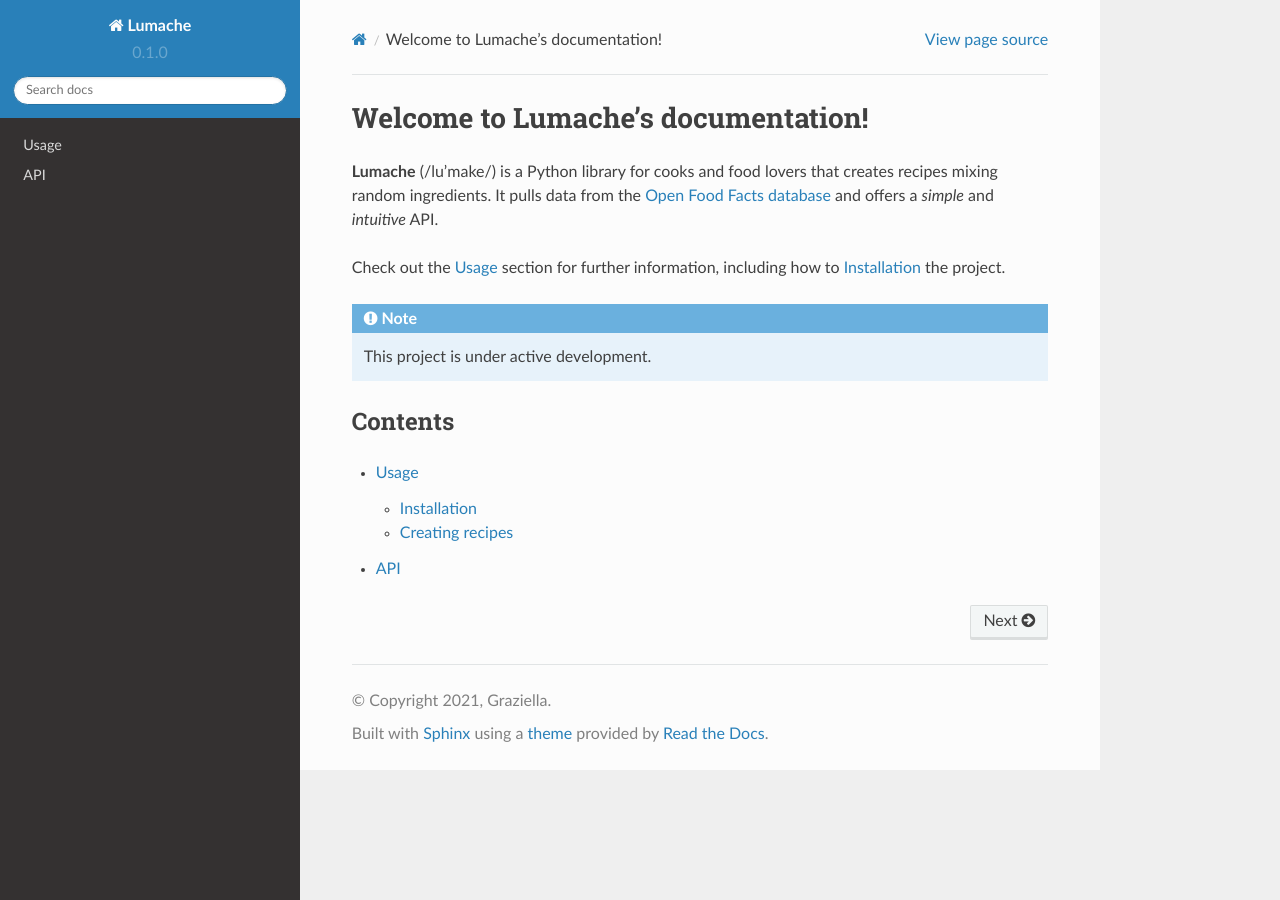
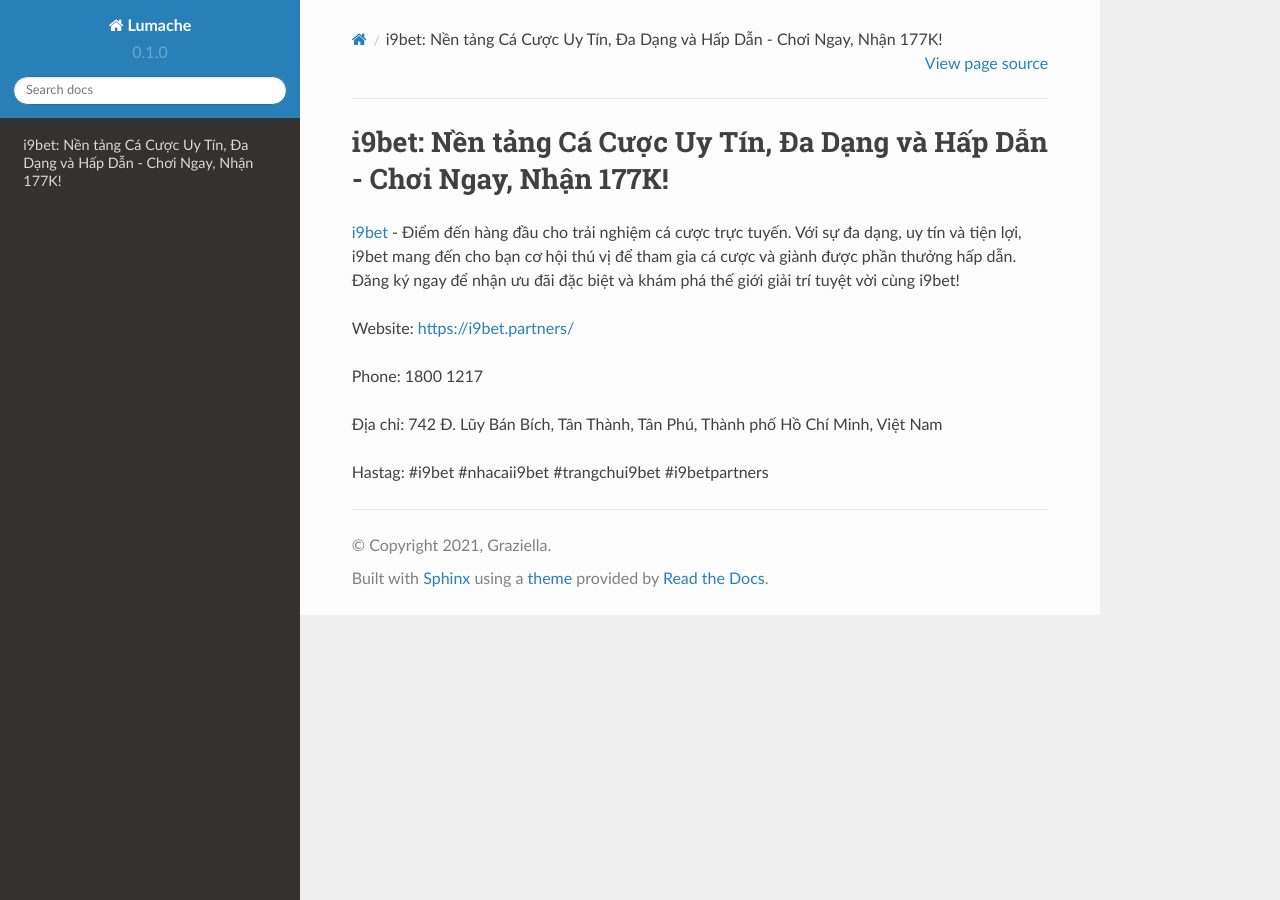
Before and after one commit to socialentity/i9betpartners, a Sphinx documentation site: the page built from docs/source/index.rst, in a window 1280 px wide. Built offline with Sphinx 7.4.7 and the Read the Docs theme 2.0.0, drawn with Linux system fonts in a browser that asks for light colours.

Commit message:
Update index.rst

```diff
--- a/docs/source/index.rst
+++ b/docs/source/index.rst
@@ -1,22 +1,12 @@
-Welcome to Lumache's documentation!
+i9bet: Nền tảng Cá Cược Uy Tín, Đa Dạng và Hấp Dẫn - Chơi Ngay, Nhận 177K!
 ===================================
 
-**Lumache** (/lu'make/) is a Python library for cooks and food lovers
-that creates recipes mixing random ingredients.
-It pulls data from the `Open Food Facts database <https://world.openfoodfacts.org/>`_
-and offers a *simple* and *intuitive* API.
+`i9bet <https://i9bet.partners/>`_ - Điểm đến hàng đầu cho trải nghiệm cá cược trực tuyến. Với sự đa dạng, uy tín và tiện lợi, i9bet mang đến cho bạn cơ hội thú vị để tham gia cá cược và giành được phần thưởng hấp dẫn. Đăng ký ngay để nhận ưu đãi đặc biệt và khám phá thế giới giải trí tuyệt vời cùng i9bet!
 
-Check out the :doc:`usage` section for further information, including
-how to :ref:`installation` the project.
+Website: `https://i9bet.partners/ <https://i9bet.partners/>`_
 
-.. note::
+Phone: 1800 1217
 
-   This project is under active development.
+Địa chỉ: 742 Đ. Lũy Bán Bích, Tân Thành, Tân Phú, Thành phố Hồ Chí Minh, Việt Nam
 
-Contents
---------
-
-.. toctree::
-
-   usage
-   api
+Hastag: #i9bet #nhacaii9bet #trangchui9bet #i9betpartners
```
